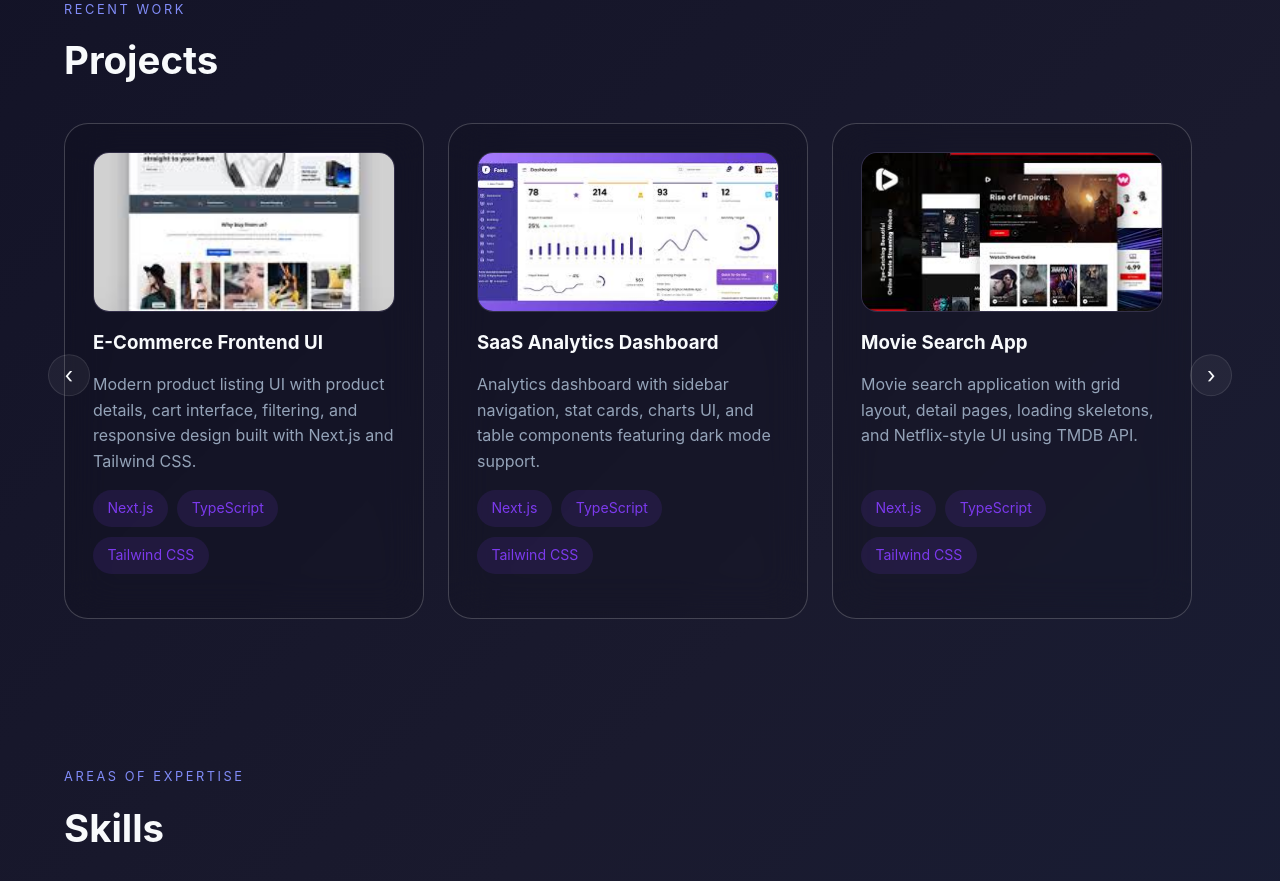
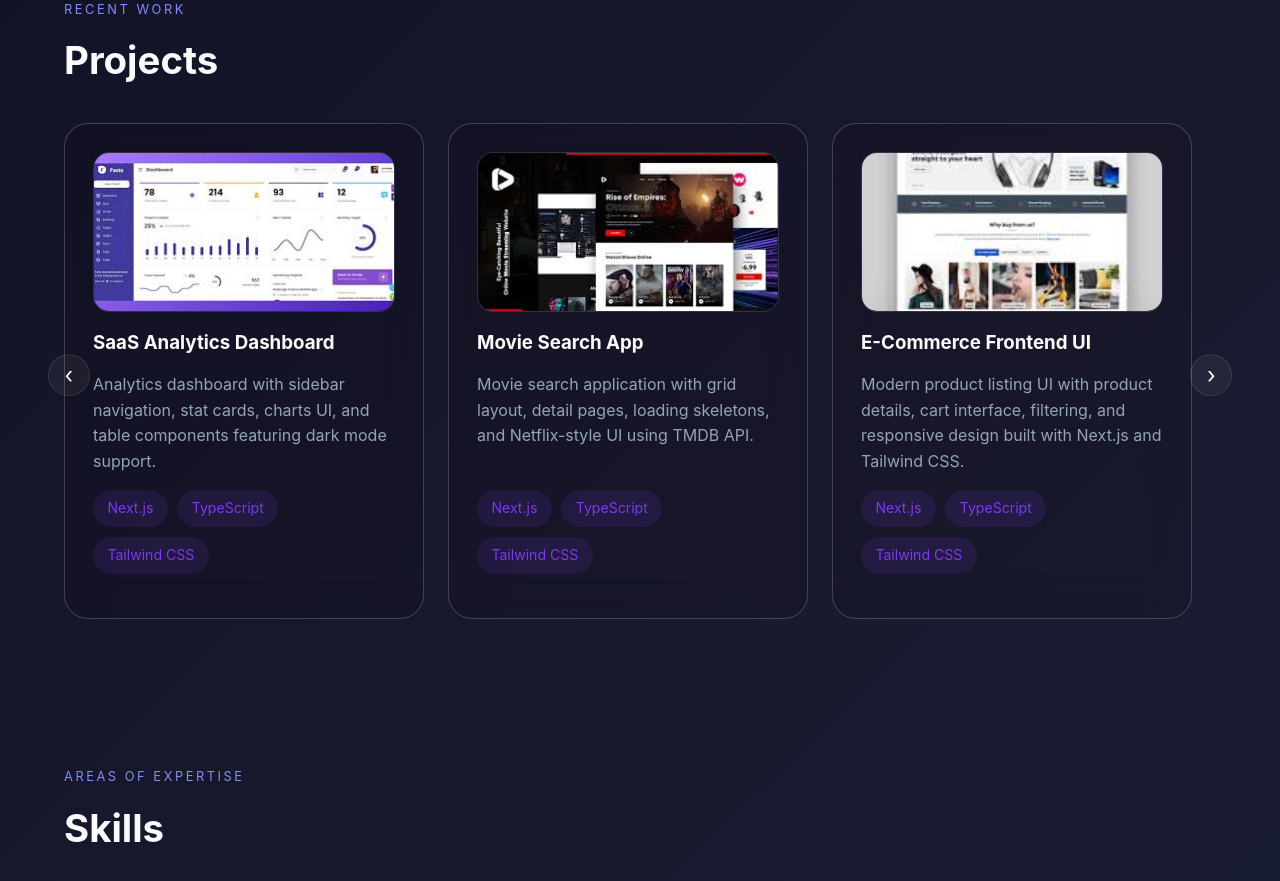
Before and after one commit to tinataf518-jpg/jportfolio-2, a React (Vite) app: page / in a window 1280 px wide. Shown: the part 920-1801 px from the top of the page. Built offline with nearby package versions, Linux system fonts and the light colour scheme.

Commit message:
Update portfolio UI and projects

```diff
--- a/src/data/projects.js
+++ b/src/data/projects.js
@@ -6,44 +6,44 @@ import galleryImg from '../assets/gallery.jpg';
 
 const projects = [
   {
-    title: 'E-Commerce Frontend UI',
-    description: 'Modern product listing UI with product details, cart interface, filtering, and responsive design built with Next.js and Tailwind CSS.',
-    technologies: ['Next.js', 'TypeScript', 'Tailwind CSS'],
-    logo: ecommerceImg,
-    github: 'https://github.com/yourusername/ecommerce-ui',
-    demo: 'https://ecommerce-ui-demo.vercel.app'
-  },
-  {
     title: 'SaaS Analytics Dashboard',
     description: 'Analytics dashboard with sidebar navigation, stat cards, charts UI, and table components featuring dark mode support.',
     technologies: ['Next.js', 'TypeScript', 'Tailwind CSS'],
     logo: analyticsImg,
-    github: 'https://github.com/yourusername/analytics-dashboard',
-    demo: 'https://analytics-dashboard-demo.vercel.app'
+    github: 'https://github.com/tinataf518-jpg/Habesha-Analytics.git',
+    demo: 'https://habesha-analytics.vercel.app/'
   },
   {
     title: 'Movie Search App',
     description: 'Movie search application with grid layout, detail pages, loading skeletons, and Netflix-style UI using TMDB API.',
     technologies: ['Next.js', 'TypeScript', 'Tailwind CSS'],
     logo: movieImg,
-    github: 'https://github.com/yourusername/movie-search',
-    demo: 'https://movie-search-demo.vercel.app'
+    github: 'https://github.com/tinataf518-jpg/movie-app.git',
+    demo: 'https://movie-app-rose-delta-33.vercel.app/'
+  },
+  {
+    title: 'E-Commerce Frontend UI',
+    description: 'Modern product listing UI with product details, cart interface, filtering, and responsive design built with Next.js and Tailwind CSS.',
+    technologies: ['Next.js', 'TypeScript', 'Tailwind CSS'],
+    logo: ecommerceImg,
+    github: 'https://github.com/tinataf518-jpg/ecommerce-1.git',
+    demo: 'https://github.com/tinataf518-jpg/ecommerce-1.git'
   },
   {
     title: 'AI Chat UI',
     description: 'Chat interface with message bubbles, input box, typing animations, and ChatGPT-style layout for AI conversations.',
     technologies: ['Next.js', 'TypeScript', 'Tailwind CSS'],
     logo: chatImg,
-    github: 'https://github.com/yourusername/ai-chat-ui',
-    demo: 'https://ai-chat-ui-demo.vercel.app'
+    github: 'https://github.com/tinataf518-jpg/Aura-ChatAI.git',
+    demo: 'https://aura-chat-ai-alpha.vercel.app/'
   },
   {
     title: 'Developer Project Gallery',
     description: 'Project gallery with grid layout, category filtering, hover animations, and modal detail views for developer portfolios.',
     technologies: ['Next.js', 'TypeScript', 'Tailwind CSS'],
     logo: galleryImg,
-    github: 'https://github.com/yourusername/project-gallery',
-    demo: 'https://project-gallery-demo.vercel.app'
+    github: 'https://github.com/tinataf518-jpg/project-gallery.git',
+    demo: 'https://project-gallery-nu.vercel.app/'
   }
 ];
 
```
